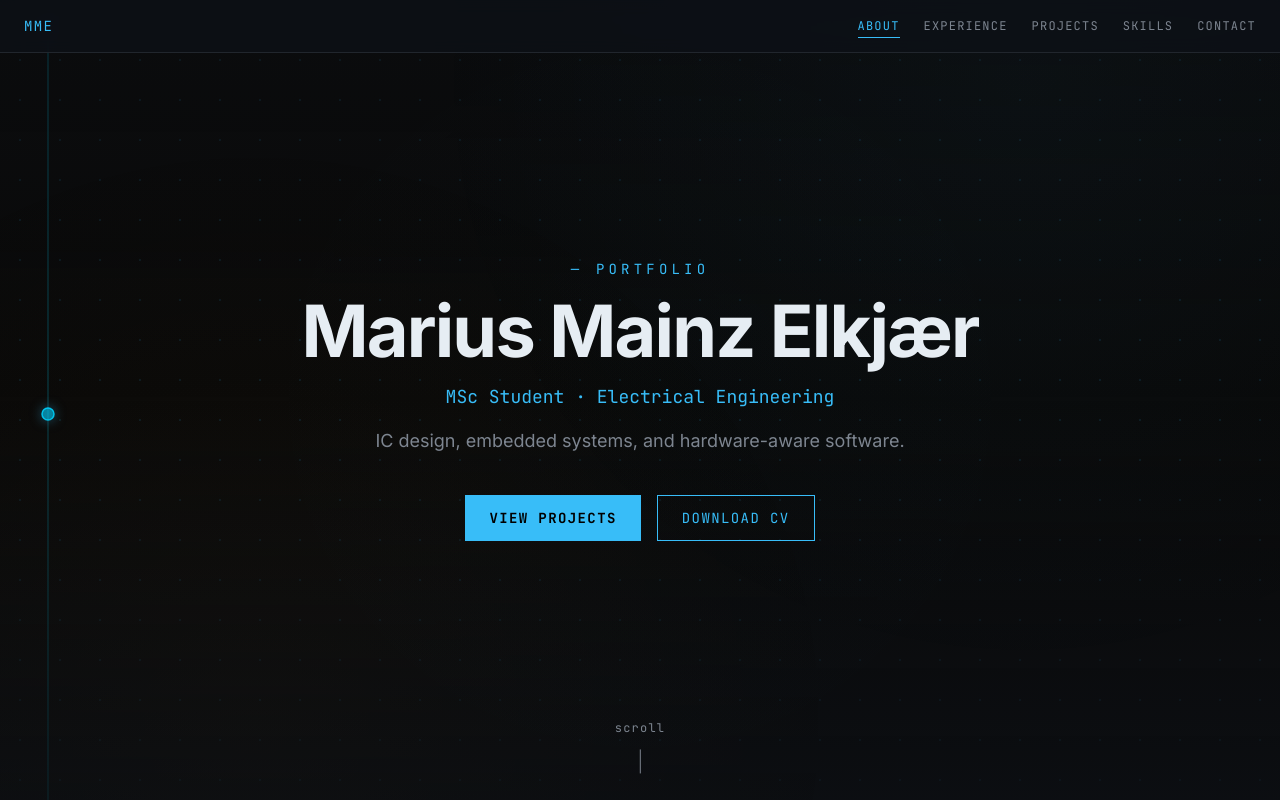
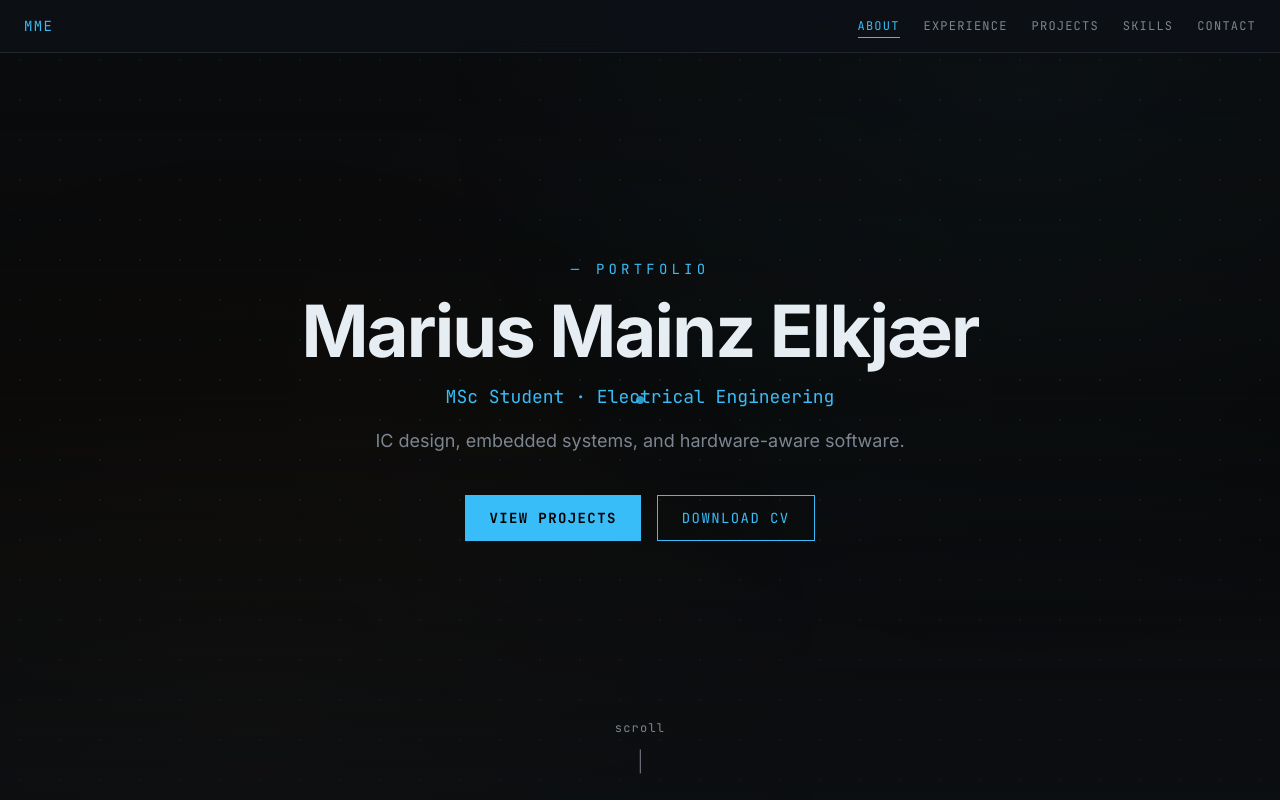
Before and after one commit to Mariusmainz/Mariusmainz.github.io, a Next.js app: page / in a window 1280 px wide. Shown: the top 800 px of the page. Built offline with nearby package versions, Linux system fonts and the light colour scheme.

Commit message:
feat: canvas scaffold for dot spirit

```diff
--- a/components/CircuitTrace.tsx
+++ b/components/CircuitTrace.tsx
@@ -1,147 +1,56 @@
 'use client'
 
-import { useEffect, useRef, useState } from 'react'
+import { useEffect, useRef } from 'react'
 
-const SECTION_IDS = ['hero', 'about', 'experience', 'projects', 'skills', 'contact'] as const
-
-interface SectionBounds { top: number; mid: number; bottom: number }
-
-function buildTrace(w: number, h: number, secs: Partial<Record<string, SectionBounds>>) {
-  const lx = 48
-  const rx = w - 48
-  const nodes: { id: string; x: number; y: number }[] = []
-  const parts: string[] = [`M ${lx} 0`]
-
-  SECTION_IDS.forEach((id, i) => {
-    const isLeft = i % 2 === 0
-    const x = isLeft ? lx : rx
-    const sec = secs[id]
-
-    if (i > 0) {
-      const prev = secs[SECTION_IDS[i - 1]]
-      const crossY = sec && prev
-        ? Math.round((prev.bottom + sec.top) / 2)
-        : Math.round(h * ([0.22, 0.38, 0.54, 0.69, 0.83][i - 1] ?? 0.5))
-      const fromX = (i - 1) % 2 === 0 ? lx : rx
-      parts.push(`L ${fromX} ${crossY}`, `L ${x} ${crossY}`)
-    }
-
-    const nodeY = sec
-      ? Math.round(sec.mid)
-      : Math.round(h * ([0.15, 0.30, 0.46, 0.62, 0.77, 0.91][i] ?? 0.5))
-    parts.push(`L ${x} ${nodeY}`)
-    nodes.push({ id, x, y: nodeY })
-  })
-
-  const lastX = (SECTION_IDS.length - 1) % 2 === 0 ? lx : rx
-  parts.push(`L ${lastX} ${h}`)
-
-  return { path: parts.join(' '), nodes }
+export const CONFIG = {
+  dotCount:    100,
+  opacity:     0.7,
+  cloudRadius: 120,
+  glowSize:    3,
 }
 
 export default function CircuitTrace() {
-  const svgRef = useRef<SVGSVGElement>(null)
-  const [dims, setDims] = useState<{ w: number; h: number } | null>(null)
-  const [sections, setSections] = useState<Partial<Record<string, SectionBounds>>>({})
-  const [activeSection, setActiveSection] = useState<string | null>(null)
+  const canvasRef = useRef<HTMLCanvasElement>(null)
 
   useEffect(() => {
-    const measure = () => {
-      const svg = svgRef.current
-      if (!svg) return
-      const w = svg.clientWidth
-      const h = svg.clientHeight
-      if (!w || !h) return
+    const canvas = canvasRef.current
+    if (!canvas) return
+    const ctx = canvas.getContext('2d')
+    if (!ctx) return
 
-      const newSections: Partial<Record<string, SectionBounds>> = {}
-      SECTION_IDS.forEach(id => {
-        const el = document.getElementById(id)
-        if (!el) return
-        const rect = el.getBoundingClientRect()
-        newSections[id] = {
-          top:    rect.top + window.scrollY,
-          mid:    rect.top + window.scrollY + rect.height / 2,
-          bottom: rect.top + window.scrollY + rect.height,
-        }
-      })
+    let raf = 0
 
-      setDims({ w, h })
-      setSections(newSections)
+    const resize = () => {
+      canvas.width  = window.innerWidth
+      canvas.height = window.innerHeight
     }
 
-    measure()
-    window.addEventListener('resize', measure)
-    return () => window.removeEventListener('resize', measure)
+    const draw = () => {
+      ctx.clearRect(0, 0, canvas.width, canvas.height)
+      // placeholder — draw a test dot at center
+      ctx.beginPath()
+      ctx.arc(canvas.width / 2, canvas.height / 2, 4, 0, Math.PI * 2)
+      ctx.fillStyle = 'rgba(56,189,248,0.8)'
+      ctx.fill()
+      raf = requestAnimationFrame(draw)
+    }
+
+    resize()
+    raf = requestAnimationFrame(draw)
+    window.addEventListener('resize', resize)
+
+    return () => {
+      cancelAnimationFrame(raf)
+      window.removeEventListener('resize', resize)
+    }
   }, [])
 
-  useEffect(() => {
-    const observers: IntersectionObserver[] = []
-    SECTION_IDS.forEach(id => {
-      const el = document.getElementById(id)
-      if (!el) return
-      const obs = new IntersectionObserver(
-        ([entry]) => { if (entry.isIntersecting) setActiveSection(id) },
-        { threshold: 0.25 },
-      )
-      obs.observe(el)
-      observers.push(obs)
-    })
-    return () => observers.forEach(o => o.disconnect())
-  }, [])
-
-  const { path: tracePath, nodes } = dims
-    ? buildTrace(dims.w, dims.h, sections)
-    : { path: '', nodes: [] as { id: string; x: number; y: number }[] }
-
   return (
-    // Outside main (z-10), so main's entire stacking context renders above this
-    <div
-      className="absolute inset-0 pointer-events-none z-0 hidden xl:block"
-      style={{ willChange: 'transform' }}
+    <canvas
+      ref={canvasRef}
+      className="fixed inset-0 pointer-events-none hidden xl:block"
+      style={{ zIndex: 0 }}
       aria-hidden="true"
-    >
-      <svg
-        ref={svgRef}
-        viewBox={dims ? `0 0 ${dims.w} ${dims.h}` : undefined}
-        className="w-full h-full"
-      >
-        {dims && tracePath && (
-          <>
-            {/* Static trace */}
-            <path
-              d={tracePath}
-              fill="none"
-              stroke="#00d4ff"
-              strokeWidth="1.5"
-              opacity={0.20}
-              strokeLinecap="square"
-              strokeLinejoin="miter"
-            />
-
-            {/* Section nodes */}
-            {nodes.filter(node => node.id !== 'experience').map(node => {
-              const isActive = activeSection === node.id
-              return (
-                <circle
-                  key={node.id}
-                  cx={node.x}
-                  cy={node.y}
-                  r={isActive ? 6 : 3.5}
-                  fill="#00d4ff"
-                  stroke="#00d4ff"
-                  strokeWidth="1.5"
-                  style={{
-                    fillOpacity:   isActive ? 0.55  : 0.12,
-                    strokeOpacity: isActive ? 0.90  : 0.35,
-                    filter:        isActive ? 'drop-shadow(0 0 6px rgba(56,189,248,0.6))' : 'drop-shadow(0 0 0px transparent)',
-                    transition: 'fill-opacity 0.4s ease, stroke-opacity 0.4s ease, filter 0.4s ease',
-                  }}
-                />
-              )
-            })}
-          </>
-        )}
-      </svg>
-    </div>
+    />
   )
 }
```
